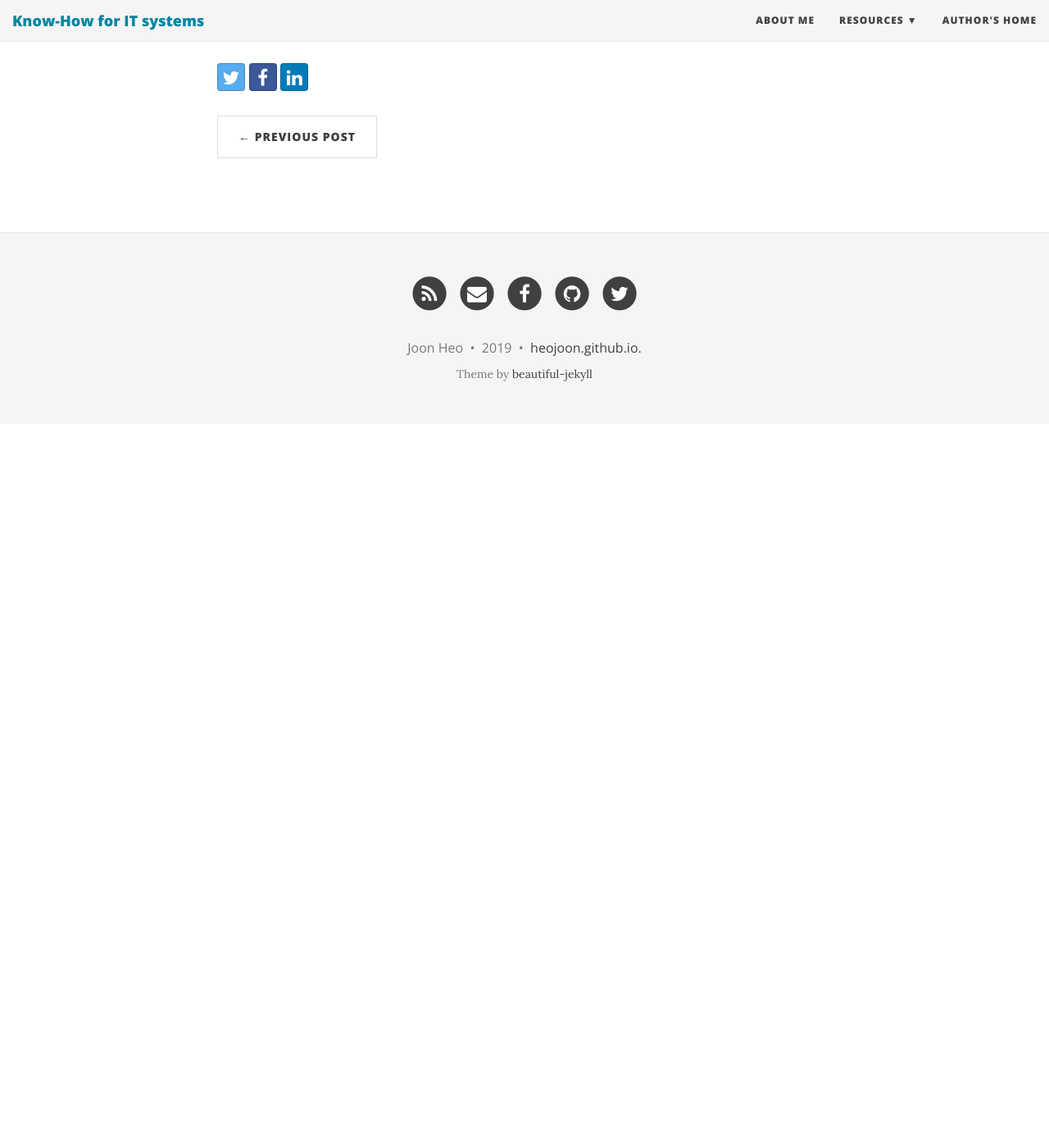
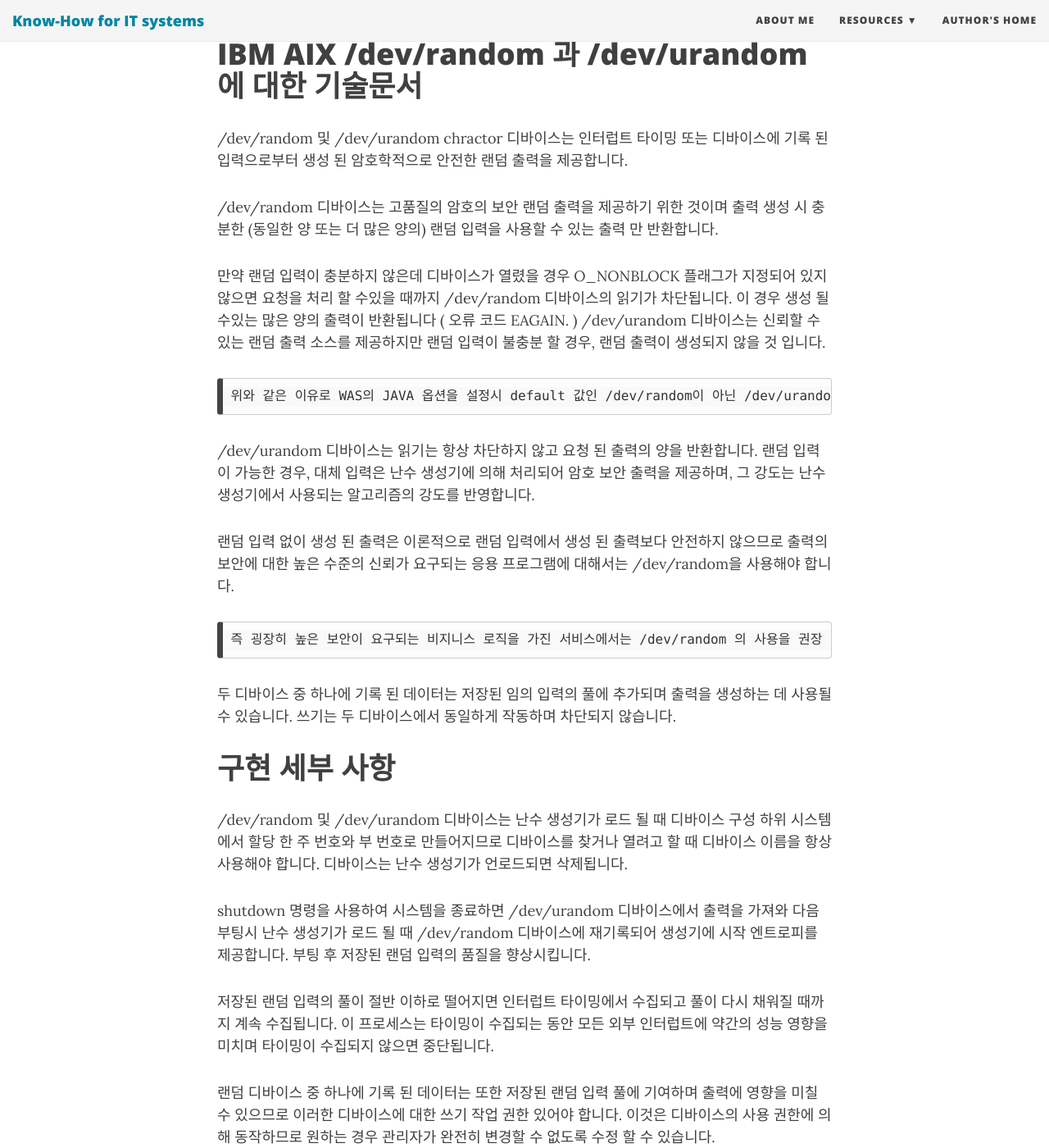
Before and after one commit to heojoon/heojoon_blog_archive_201029, a Jekyll site: the page built from _posts/2019-03-02-AIX_urandom.md, in a window 1280 px wide and 1400 px high, scrolled down 270 px. Shown: the whole window at 82% size. Built offline with Jekyll 4.4.1, drawn with Linux system fonts in a browser that asks for light colours; nearby versions of some CDN libraries; before the commit the page ends 900 px from its top, so only the background shows below that; some of the changed text lies outside the part shown.

Commit message:
update blog

```diff
--- a/_posts/2019-03-02-AIX_urandom.md
+++ b/_posts/2019-03-02-AIX_urandom.md
@@ -3,3 +3,51 @@
 title: AIX OS의 /dev/random과 /dev/urandom 차이점
 tag:  AIX
 ---
+
+# IBM AIX  /dev/random 과 /dev/urandom 에 대한 기술문서
+
+/dev/random 및 /dev/urandom  chractor 디바이스는  인터럽트 타이밍 또는 디바이스에 기록 된 입력으로부터 생성 된 암호학적으로 안전한 랜덤 출력을 제공합니다.
+
+/dev/random 디바이스는 고품질의 암호의 보안 랜덤  출력을 제공하기 위한 것이며 출력 생성 시 충분한 (동일한 양 또는 더 많은 양의) 랜덤 입력을 사용할 수 있는 출력 만 반환합니다.
+
+만약 랜덤 입력이 충분하지 않은데 디바이스가 열렸을 경우 O_NONBLOCK 플래그가 지정되어 있지 않으면 요청을 처리 할 수있을 때까지 /dev/random 디바이스의 읽기가 차단됩니다. 이 경우 생성 될 수있는 많은 양의 출력이 반환됩니다 ( 오류 코드 EAGAIN. )
+/dev/urandom 디바이스는 신뢰할 수 있는 랜덤 출력 소스를 제공하지만 랜덤 입력이 불충분 할 경우, 랜덤 출력이 생성되지 않을 것 입니다.
+
+~~~
+위와 같은 이유로 WAS의 JAVA 옵션을 설정시 default 값인 /dev/random이 아닌 /dev/urandom을 사용합니다.
+~~~
+
+/dev/urandom 디바이스는 읽기는 항상 차단하지 않고 요청 된 출력의 양을 반환합니다. 랜덤 입력이 가능한 경우, 대체 입력은 난수 생성기에 의해 처리되어 암호 보안 출력을 제공하며, 그 강도는 난수 생성기에서 사용되는 알고리즘의 강도를 반영합니다.
+
+랜덤 입력 없이 생성 된 출력은 이론적으로 랜덤 입력에서 생성 된 출력보다 안전하지 않으므로 출력의 보안에 대한 높은 수준의 신뢰가 요구되는 응용 프로그램에 대해서는 /dev/random을 사용해야 합니다.
+
+~~~
+즉 굉장히 높은 보안이 요구되는 비지니스 로직을 가진 서비스에서는 /dev/random 의 사용을 권장
+~~~
+
+두 디바이스 중 하나에 기록 된 데이터는 저장된 임의 입력의 풀에 추가되며 출력을 생성하는 데 사용될 수 있습니다. 쓰기는 두 디바이스에서 동일하게 작동하며 차단되지 않습니다.
+
+
+# 구현 세부 사항
+
+/dev/random 및 /dev/urandom 디바이스는 난수 생성기가 로드 될 때 디바이스 구성 하위 시스템에서 할당 한 주 번호와 부 번호로 만들어지므로 디바이스를 찾거나 열려고 할 때 디바이스 이름을 항상 사용해야 합니다. 디바이스는 난수 생성기가 언로드되면 삭제됩니다.
+
+shutdown 명령을 사용하여 시스템을 종료하면 /dev/urandom 디바이스에서 출력을 가져와 다음 부팅시 난수 생성기가 로드 될 때 /dev/random 디바이스에 재기록되어 생성기에 시작 엔트로피를 제공합니다. 부팅 후 저장된 랜덤 입력의 품질을 향상시킵니다.
+
+저장된 랜덤 입력의 풀이 절반 이하로 떨어지면 인터럽트 타이밍에서 수집되고 풀이 다시 채워질 때까지 계속 수집됩니다. 이 프로세스는 타이밍이 수집되는 동안 모든 외부 인터럽트에 약간의 성능 영향을 미치며 타이밍이 수집되지 않으면 중단됩니다.
+
+랜덤 디바이스 중 하나에 기록 된 데이터는 또한 저장된 랜덤 입력 풀에 기여하며 출력에 영향을 미칠 수 있으므로 이러한 디바이스에 대한 쓰기 작업 권한 있어야 합니다. 이것은 디바이스의 사용 권한에 의해 동작하므로 원하는 경우 관리자가 완전히 변경할 수 없도록 수정 할 수 있습니다.
+
+
+<hr>
+[ 참고 ] AIX 환경 아래  /dev/random 사용 중 발생한 장애 리포트 및 커뮤니티
+
+[1] [PI52301: REDUCE READS TO /DEV/RANDOM CAUSING CSFSERV CSFRNG ACCESS](http://www-01.ibm.com/support/docview.wss?mhq=%2Fdev%2Frandom%20performance&mhsrc=ibmsearch_a&uid=isg1PI52301)
+
+[2] [ADD NEW SECURERANDOM FUNCATIONALITY FOR IBMJCE AND IBMSECURERAND OM PROVIDERS](http://www-01.ibm.com/support/docview.wss?uid=swg1IV75079)
+
+[3] [AIX WebLogic Server 성능 저하 리포트](https://blog.naver.com/solvage/220312787411)
+
+[참고] [/dev/random , /dev/urandom 테스트 방법](https://blog.csdn.net/zqy2000zqy/article/details/1154842)
+
+[출처] AIX 6.1 File Referance
```
